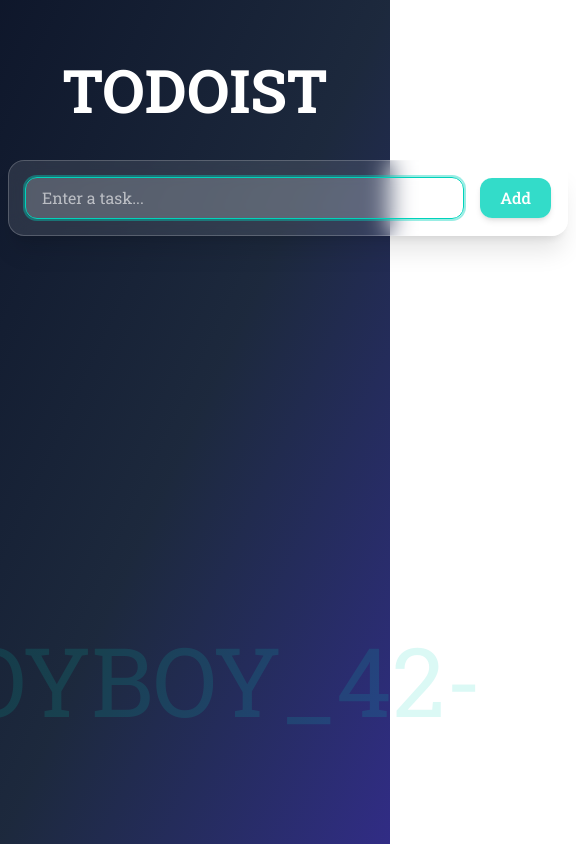
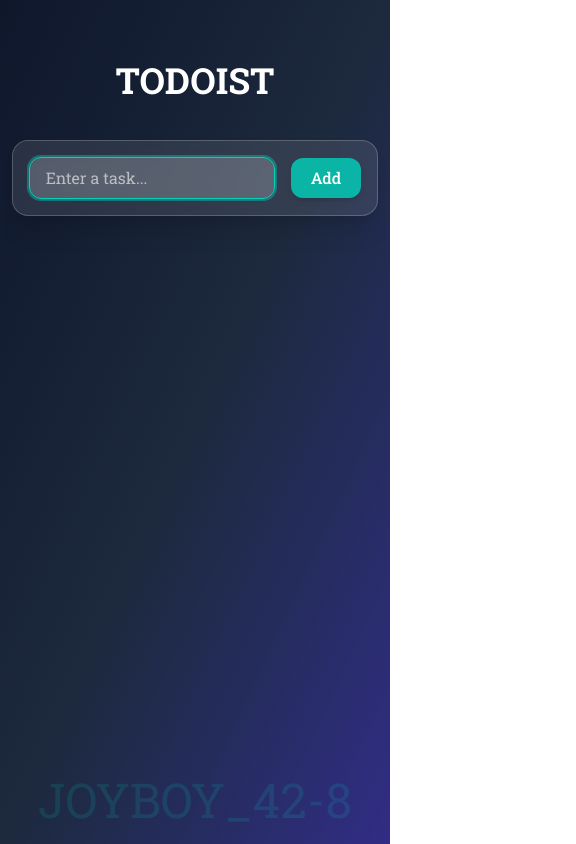
Before and after one commit to Joyboy42-8/todo-ts, a React (Vite) app: page / in a window 390 px wide. Shown: the whole page, 576 px wide, since content can reach past the window. Built offline with nearby package versions, Linux system fonts and the light colour scheme.

Commit message:
Setting responsive

```diff
--- a/index.html
+++ b/index.html
@@ -2,9 +2,8 @@
 <html lang="en">
   <head>
     <meta charset="UTF-8" />
-    <link rel="icon" type="image/svg+xml" href="/vite.svg" />
     <meta name="viewport" content="width=device-width, initial-scale=1.0" />
-    <title>todo</title>
+    <title>TODOIST</title>
   </head>
   <body>
     <div id="root"></div>
--- a/src/index.css
+++ b/src/index.css
@@ -6,8 +6,12 @@
   font-family: "Roboto Slab";
 }
 
+body {
+  @apply overflow-hidden h-screen;
+}
+
 .Layout {
-  @apply flex flex-col h-screen gap-5 bg-linear-to-br
+  @apply flex flex-col h-screen w-full gap-5 bg-linear-to-br
   from-slate-900 via-slate-800 to-indigo-900;
 }
 
@@ -16,7 +20,7 @@
 }
 
 .Title {
-  @apply text-6xl text-white font-bold text-center;
+  @apply text-4xl md:text-6xl text-white font-bold text-center;
 }
 
 .Footer {
@@ -24,7 +28,11 @@
 }
 
 .Copyright {
-  @apply text-8xl opacity-20 text-accent/70;
+  @apply text-5xl md:text-8xl opacity-20 text-accent/70;
+}
+
+.Main {
+  @apply grow overflow-y-auto flex flex-col gap-5 px-2 md:w-xl mx-auto;
 }
 
 .Form {
--- a/src/layouts/Main.tsx
+++ b/src/layouts/Main.tsx
@@ -3,7 +3,7 @@
 
 export default function Main() {
     return(
-        <main className="grow overflow-y-auto flex flex-col gap-5 px-2 w-xl mx-auto">
+        <main className="Main">
             <MakeForm />
             <TasksContainer />
         </main>
```
